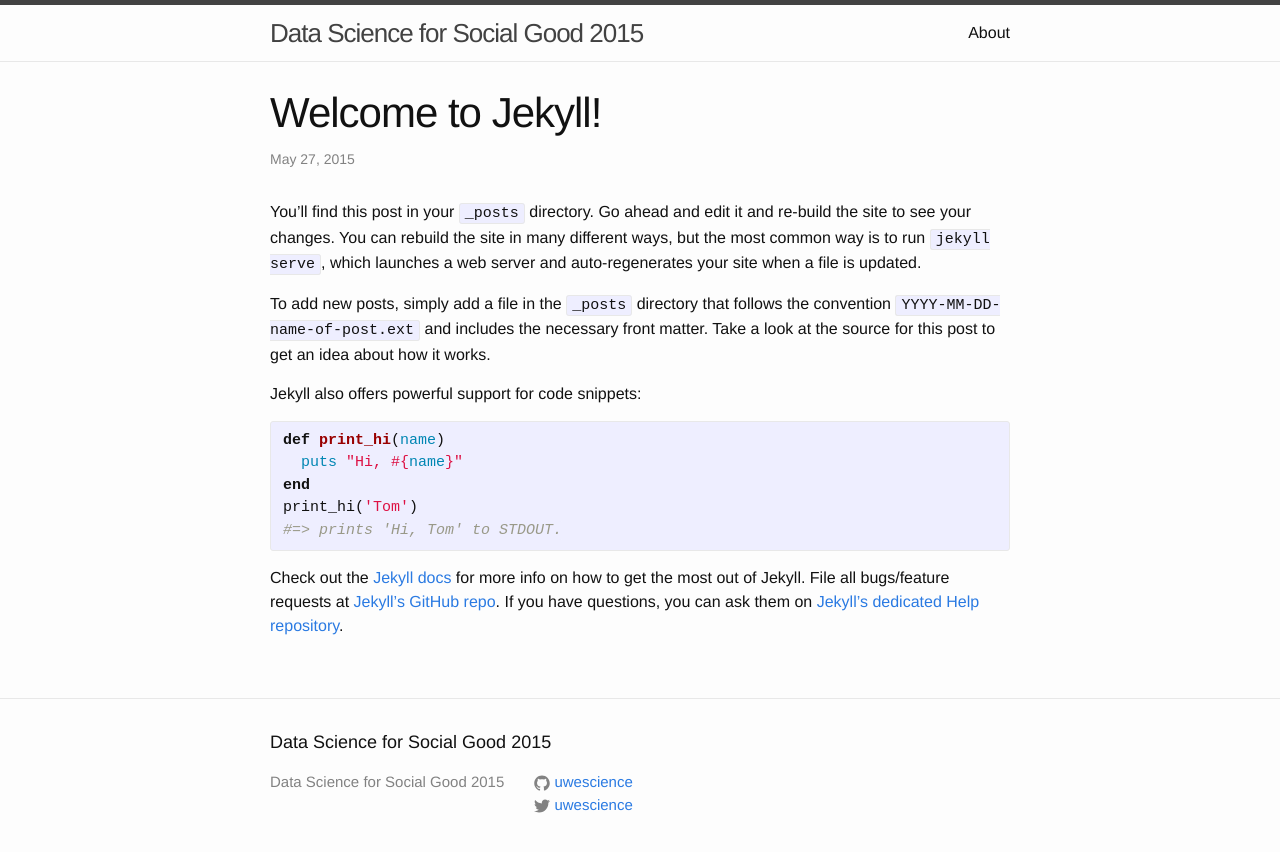
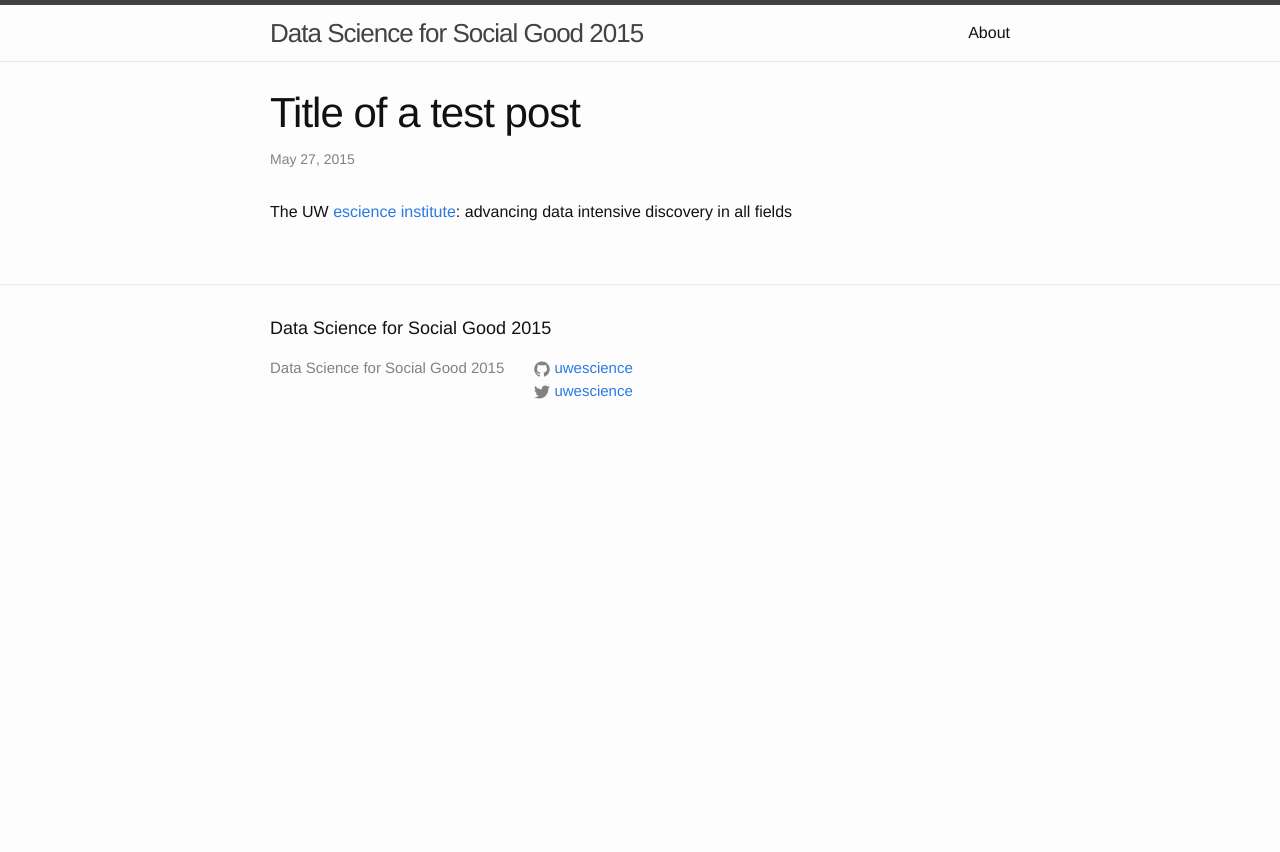
Before and after one commit to DSSG-paratransit/main_repo, a Jekyll site: the page built from _posts/2015-05-27-welcome-to-jekyll.markdown, in a window 1280 px wide. Shown: the top 852 px of the page. Built offline with Jekyll 4.4.1, drawn with Linux system fonts in a browser that asks for light colours.

Commit message:
Playing with some content.

```diff
--- a/_posts/2015-05-27-welcome-to-jekyll.markdown
+++ b/_posts/2015-05-27-welcome-to-jekyll.markdown
@@ -1,25 +1,10 @@
 ---
 layout: post
-title:  "Welcome to Jekyll!"
+title:  "Title of a test post"
 date:   2015-05-27 12:42:53
-categories: jekyll update
+categories: jekyll blog
 ---
-You’ll find this post in your `_posts` directory. Go ahead and edit it and re-build the site to see your changes. You can rebuild the site in many different ways, but the most common way is to run `jekyll serve`, which launches a web server and auto-regenerates your site when a file is updated.
 
-To add new posts, simply add a file in the `_posts` directory that follows the convention `YYYY-MM-DD-name-of-post.ext` and includes the necessary front matter. Take a look at the source for this post to get an idea about how it works.
+The UW [escience institute][escience]: advancing data intensive discovery in all fields
 
-Jekyll also offers powerful support for code snippets:
-
-{% highlight ruby %}
-def print_hi(name)
-  puts "Hi, #{name}"
-end
-print_hi('Tom')
-#=> prints 'Hi, Tom' to STDOUT.
-{% endhighlight %}
-
-Check out the [Jekyll docs][jekyll] for more info on how to get the most out of Jekyll. File all bugs/feature requests at [Jekyll’s GitHub repo][jekyll-gh]. If you have questions, you can ask them on [Jekyll’s dedicated Help repository][jekyll-help].
-
-[jekyll]:      http://jekyllrb.com
-[jekyll-gh]:   https://github.com/jekyll/jekyll
-[jekyll-help]: https://github.com/jekyll/jekyll-help
+[escience]:    http://escience.washinton.edu
```
Also changed, not shown: about.md (+11 -0 lines).
